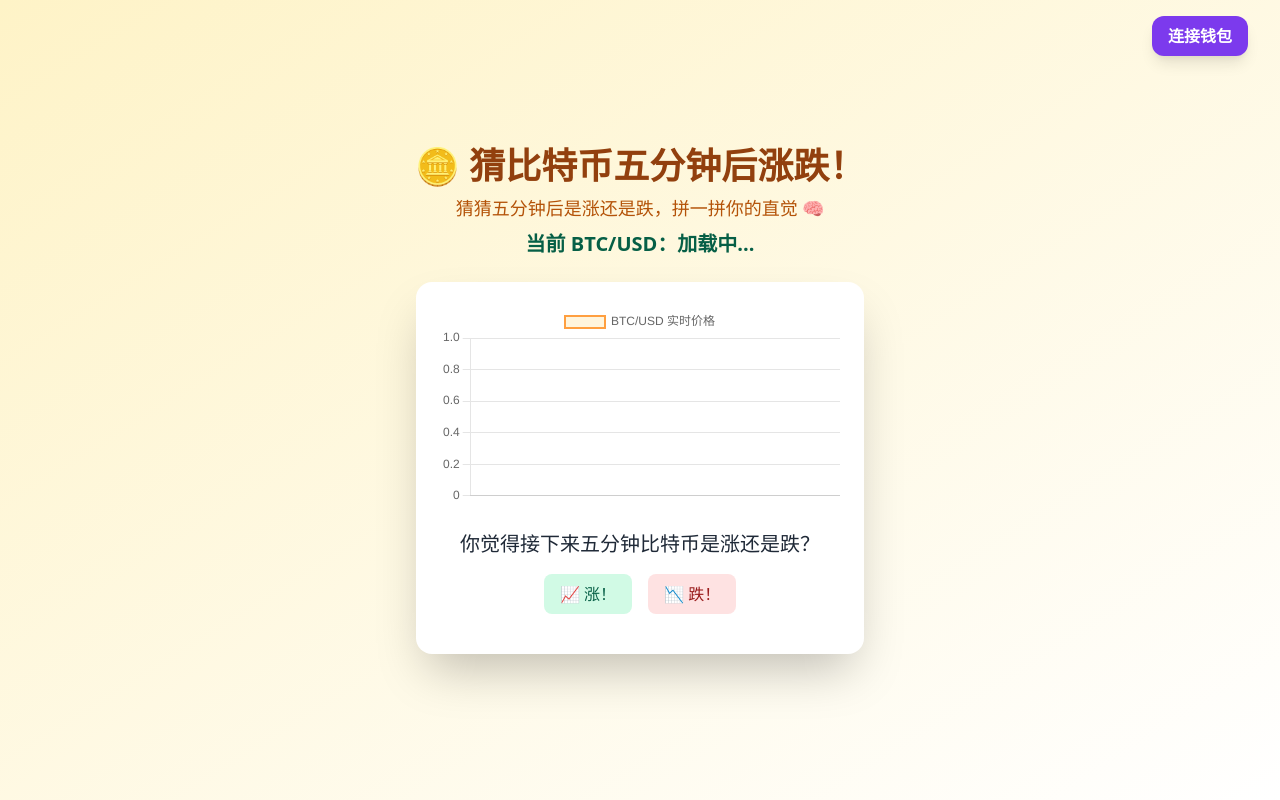
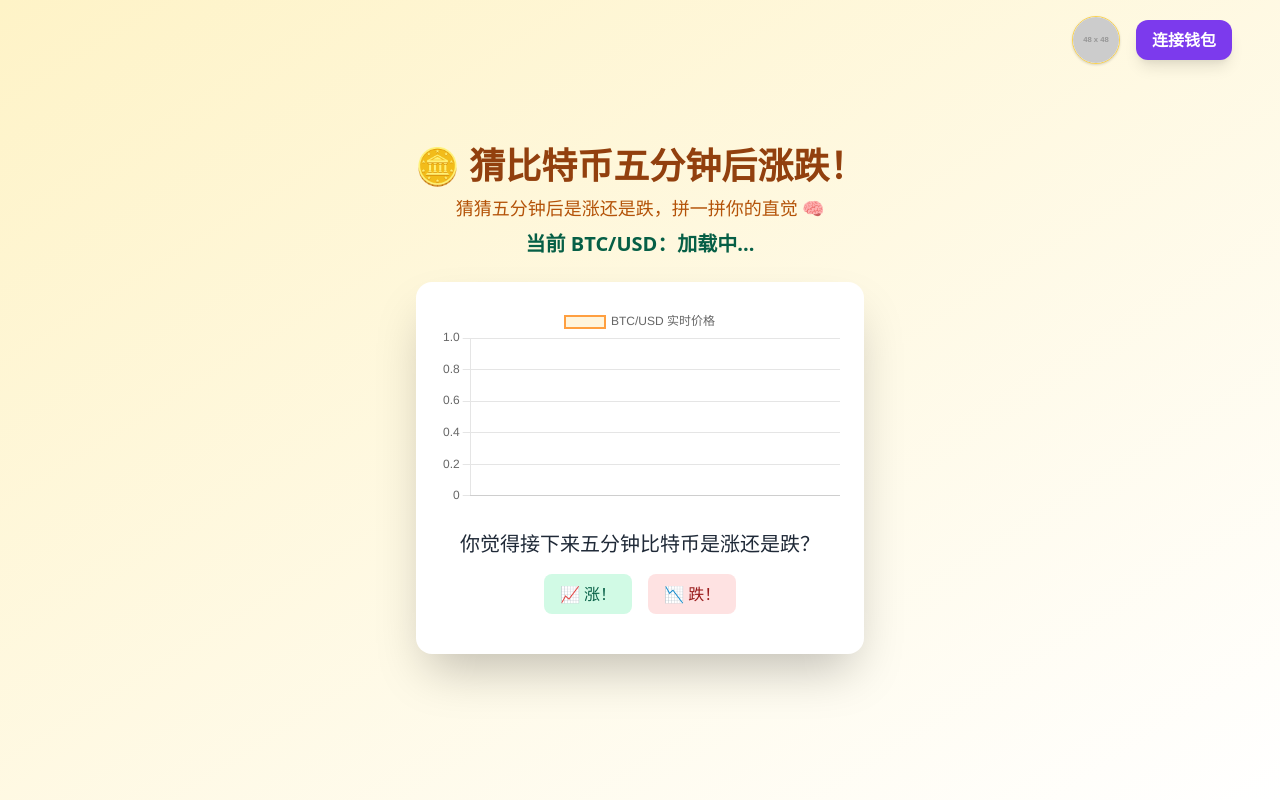
Before and after one commit to big-pig111/btc, a plain HTML site: page index.html in a window 1280 px wide. Drawn offline with nearby package versions, Linux system fonts and the light colour scheme; placeholder pictures from the web are drawn by us.

Commit message:
Update index.html

```diff
--- a/index.html
+++ b/index.html
@@ -11,7 +11,9 @@
     <script src="https://cdn.jsdelivr.net/npm/@solana/spl-token@0.3.8/lib/index.iife.min.js"></script>
 </head>
 <body class="bg-gradient-to-br from-yellow-100 to-orange-200 flex flex-col items-center justify-center min-h-screen p-4">
-    <div class="absolute top-4 right-6">
+    <div class="absolute top-4 right-6 flex items-center gap-4">
+        <!-- LOGO 预留位：将 src 替换为你的 logo 图片链接 -->
+        <img id="siteLogo" src="https://placehold.co/48x48?text=Logo" alt="Logo" class="w-12 h-12 rounded-full shadow border border-yellow-300 bg-white object-contain" />
         <button id="connectWalletBtn" class="bg-purple-600 hover:bg-purple-700 text-white px-4 py-2 rounded-xl font-semibold shadow-lg">连接钱包</button>
         <span id="walletAddress" class="ml-2 text-purple-800 font-mono"></span>
     </div>
```
